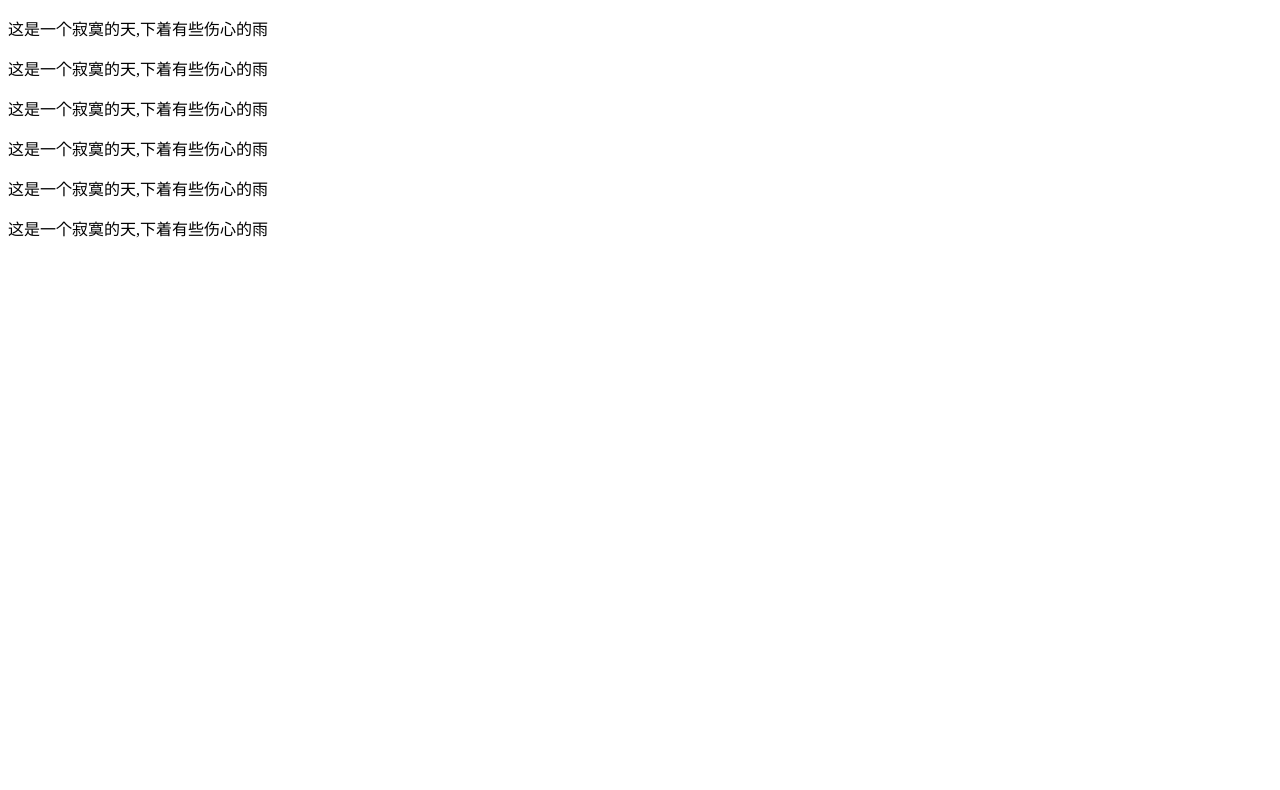
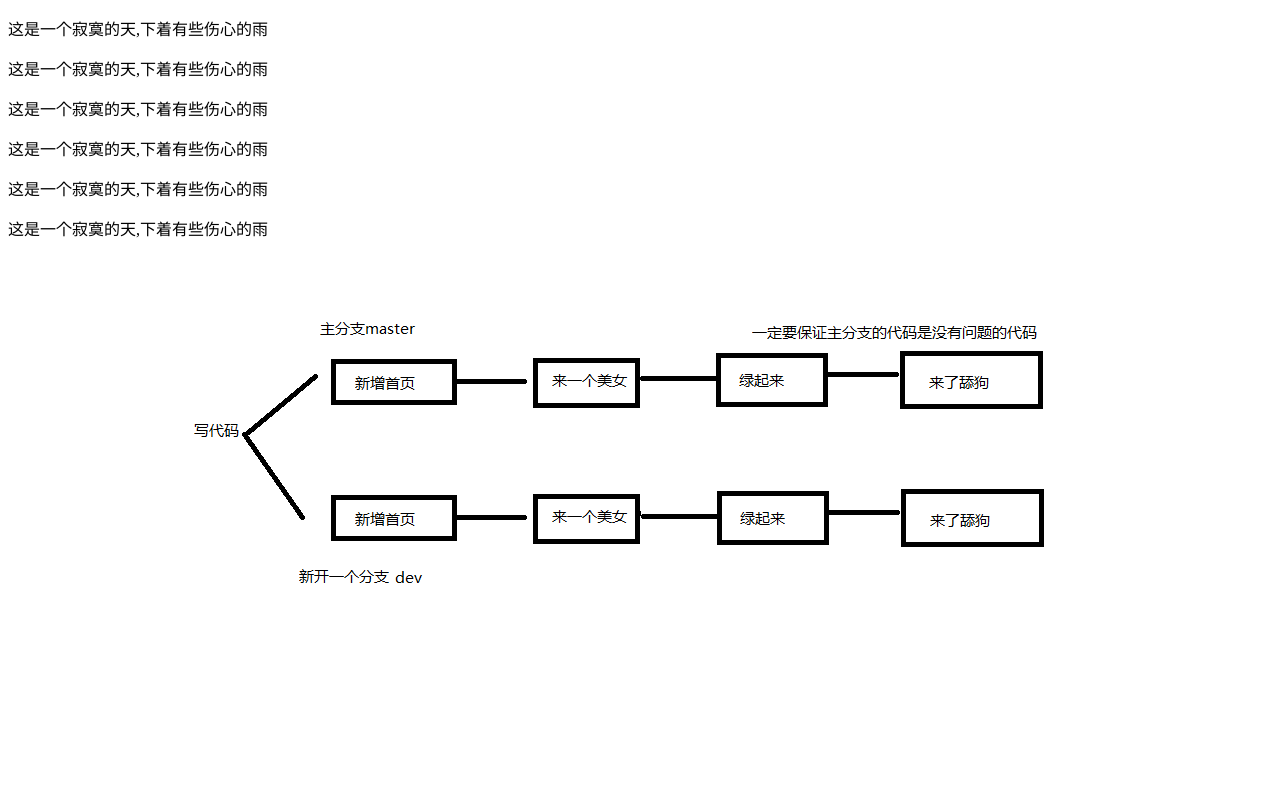
Before and after one commit to yunhaitianya/Github38, a plain HTML site: page index.html in a window 1280 px wide. Drawn offline with Linux system fonts and the light colour scheme.

Commit message:
zengjiayemian

```diff
--- a/index.html
+++ b/index.html
@@ -14,5 +14,6 @@
         <p>这是一个寂寞的天,下着有些伤心的雨</p>
 
         <p>这是一个寂寞的天,下着有些伤心的雨</p>
+        <img src="./无标题.png" alt="">
 </body>
 </html>
```
Also changed, not shown: 无标题.png (added).
